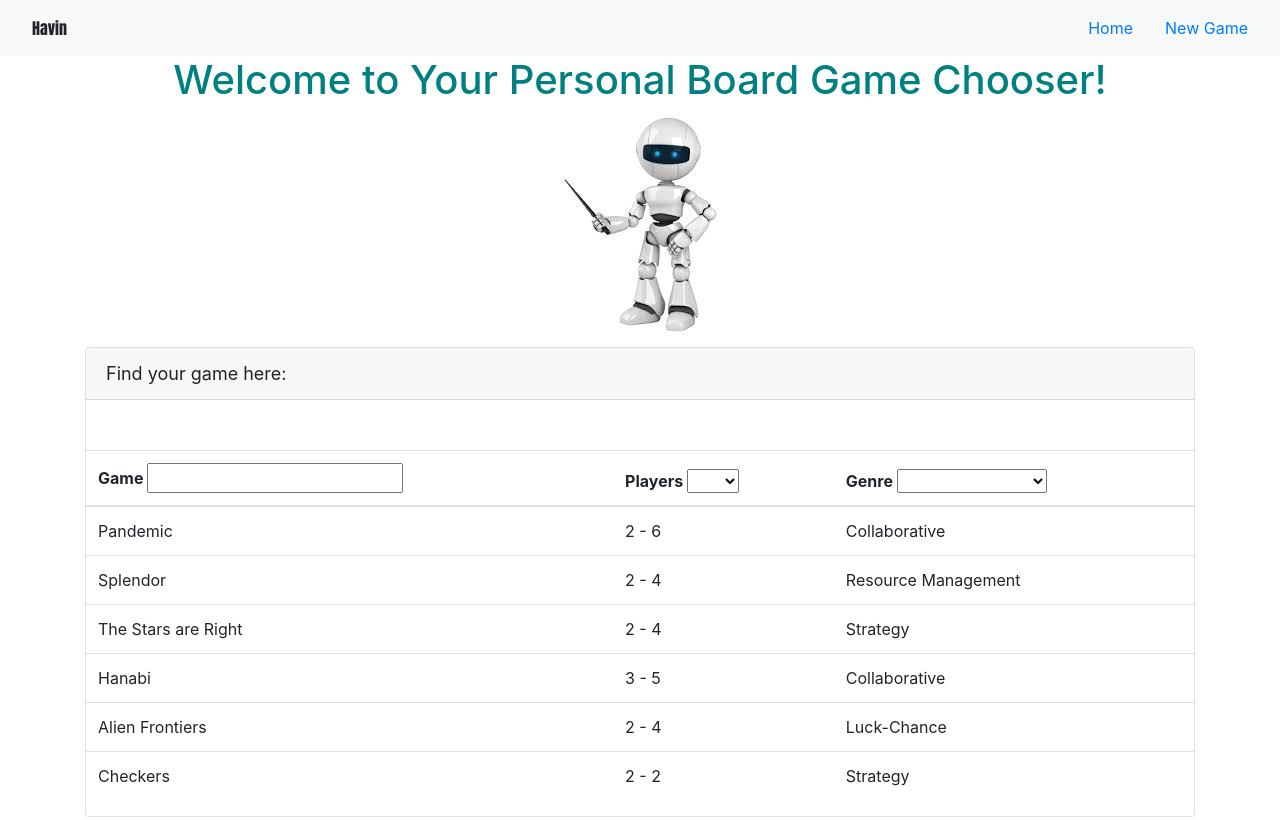
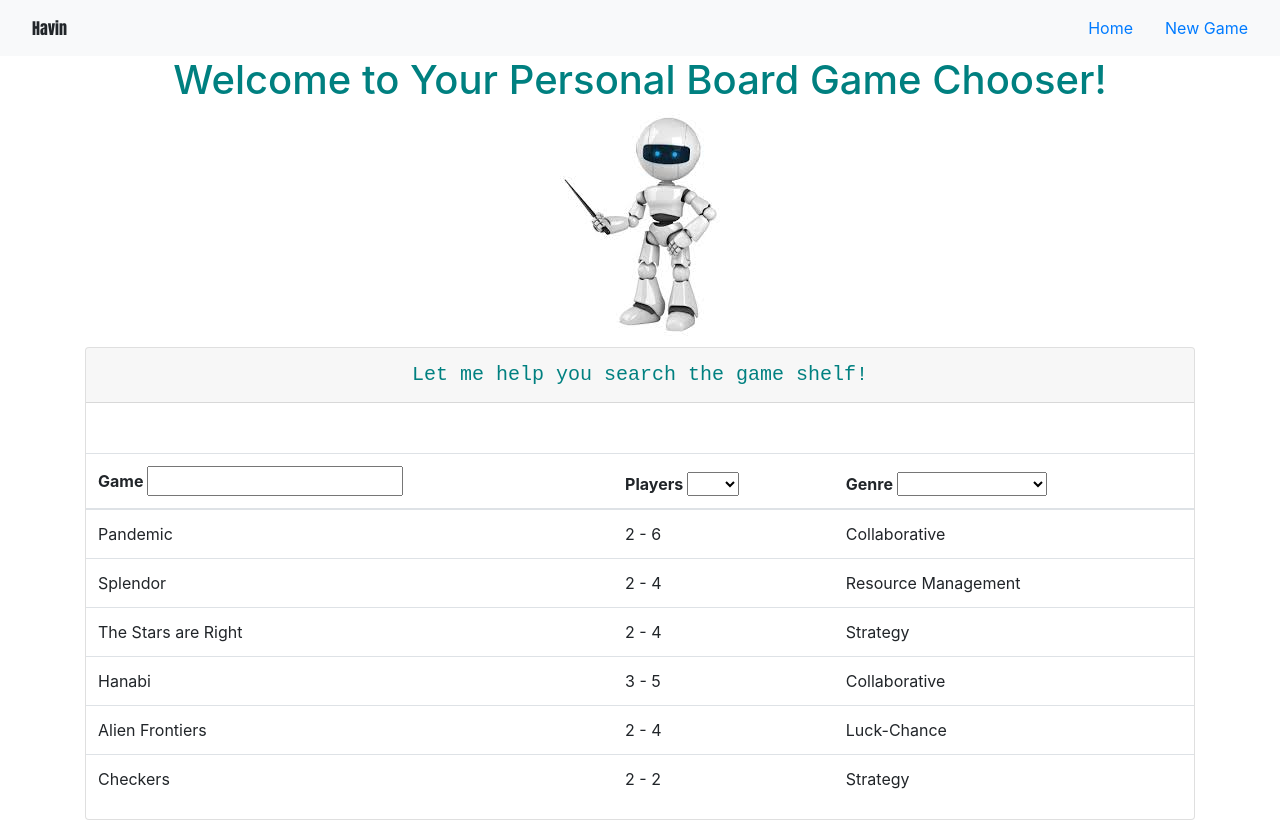
Before and after one commit to hsaloiye/Game-Chooser, an Angular app: page /games in a window 1280 px wide. Built offline with nearby package versions, Linux system fonts and the light colour scheme.

Commit message:
creating the start of the game-details-component and having fun with styling

```diff
--- a/src/app/app.component.html
+++ b/src/app/app.component.html
@@ -15,7 +15,6 @@
 
   <img alt='boardgame assistant' src = './assets/images/robot-assistant.jpeg'/>
   </div>
-<!-- <app-game-list></app-game-list> -->
 
 
 <div class = 'container'>
--- a/src/app/app.module.ts
+++ b/src/app/app.module.ts
@@ -8,22 +8,26 @@ import { AppRoutingModule } from './app-routing.module';
 import { AppComponent } from './app.component';
 import { GameListComponent } from './game-list/game-list.component';
 import { NewGameComponent } from './game-list/new-game/new-game.component';
-
+import { GameDetailsComponent } from './game-list/game-details/game-details.component';
+import { CommonModule } from '@angular/common';
 
 @NgModule({
   declarations: [
     AppComponent,
     GameListComponent,
     NewGameComponent,
+    GameDetailsComponent,
   ],
   imports: [
     BrowserModule,
     AppRoutingModule,
     FormsModule,
     HttpClientModule,
+    CommonModule,
     RouterModule.forRoot([
       {path: 'newGame', component: NewGameComponent},
       {path: 'games', component: GameListComponent},
+      {path: 'games/:id', component: GameDetailsComponent},
       {path: '', redirectTo: 'games', pathMatch: 'full'},
       {path: '**', redirectTo: 'games', pathMatch: 'full'}//replace this with 404/error
 
--- /dev/null
+++ b/src/app/game-list/game-details/game-details.component.html
@@ -0,0 +1,7 @@
+<div class = 'card'>
+  <div class= 'card-header'>
+    {{pageTitle + ': '+ game?.gameName}}
+
+  </div>
+
+</div>
--- /dev/null
+++ b/src/app/game-list/game-details/game-details.component.ts
@@ -0,0 +1,16 @@
+import { Component, OnInit } from '@angular/core';
+import { IGame } from '../game';
+
+@Component({
+  templateUrl: './game-details.component.html',
+  styleUrls: ['./game-details.component.css']
+})
+export class GameDetailsComponent implements OnInit {
+  pageTitle: string = 'Game Detail';
+  game: IGame;
+  constructor() { }
+
+  ngOnInit() {
+  }
+
+}
--- a/src/app/game-list/game-list.component.css
+++ b/src/app/game-list/game-list.component.css
@@ -2,4 +2,13 @@
     color:  #008080;
     text-align: center;
     font-size: 40px;
+    font-family: Courier New,Courier,Lucida Sans Typewriter,Lucida Typewriter,monospace;
 }
+
+.robot{
+    color:  #008080;
+    text-align: center;
+    font-size: 20px;
+    font-family: Courier New,Courier,Lucida Sans Typewriter,Lucida Typewriter,monospace;
+
+}
--- a/src/app/game-list/game-list.component.html
+++ b/src/app/game-list/game-list.component.html
@@ -1,5 +1,5 @@
 <div class='card'>
-  <div class='card-header'>
+  <div class='card-header robot'>
       {{pageTitle}}
   </div>
   <div class = 'card-body'>
--- a/src/app/game-list/game-list.component.ts
+++ b/src/app/game-list/game-list.component.ts
@@ -9,7 +9,7 @@ import {GameListService} from './game-list.service';
   styleUrls: ['./game-list.component.css']
 })
 export class GameListComponent implements OnInit {
-  pageTitle: string = 'Find your game here:';
+  pageTitle: string = 'Let me help you search the game shelf!';
   filteredGames: IGame[];
   numberOfPlayers: number;
   genre: string;
```
Also changed, not shown: src/app/game-list/game-details/game-details.component.css (added), 1 other file (tests, documents, lock files or other folders).
